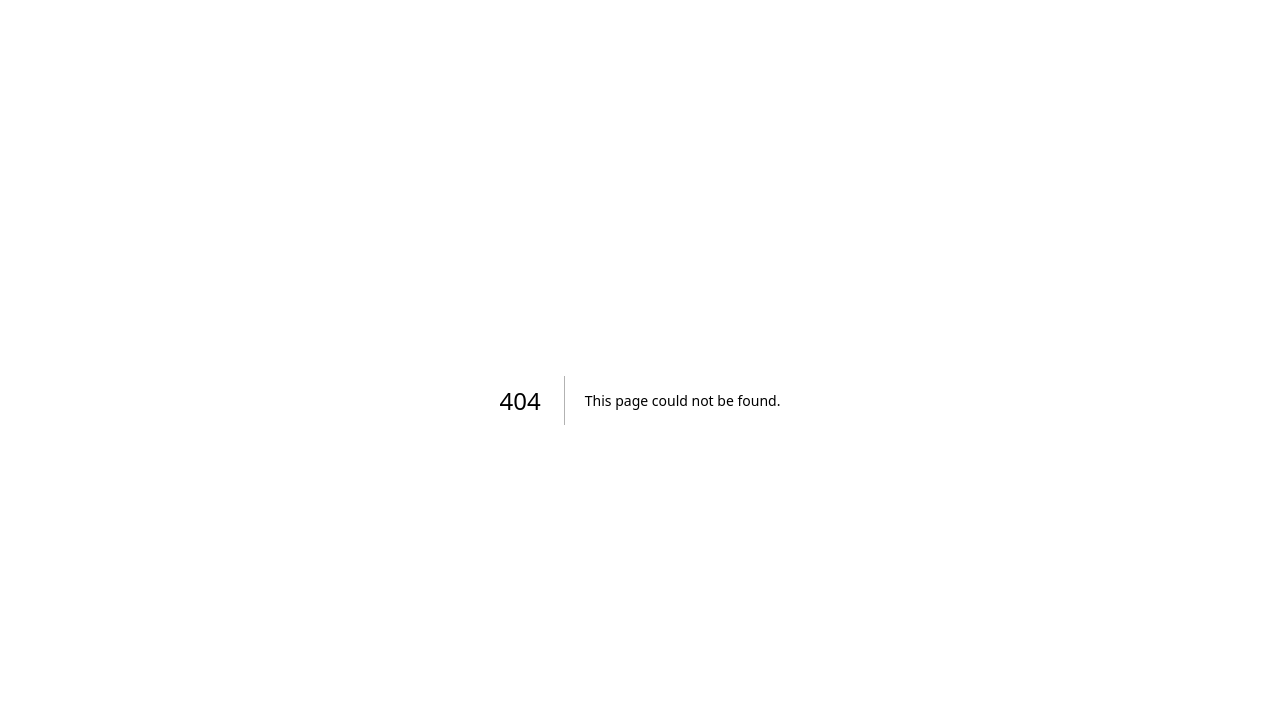
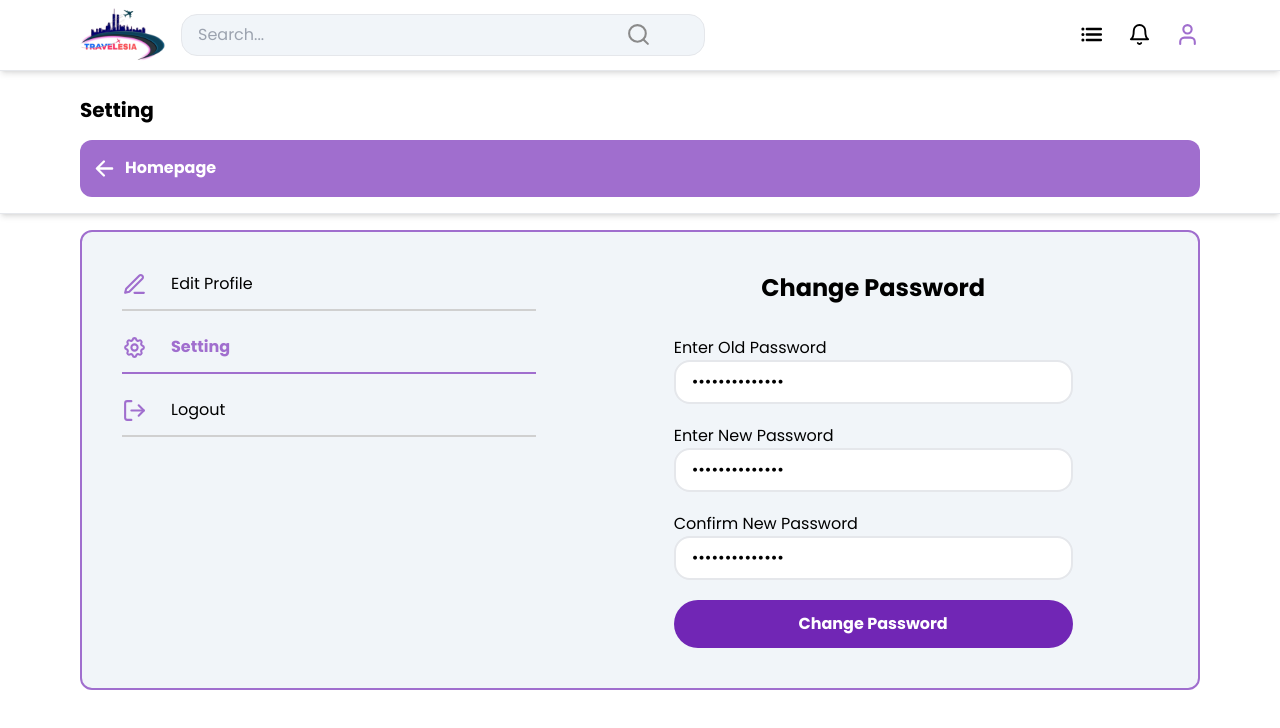
Before and after one commit to arfindwio/Travelesia-FE, a Next.js app: page /account/setting in a window 1280 px wide. Before the commit this address had no page. Shown: the top 728 px of the page. Built offline with nearby package versions, Linux system fonts and the light colour scheme.

Commit message:
feat: add setting page

```diff
--- /dev/null
+++ b/src/app/account/setting/page.tsx
@@ -0,0 +1,45 @@
+import Image from "next/image";
+
+// Components
+import Navbar from "@/components/Navbar";
+import Topbar from "@/components/Topbar";
+import SidebarAccount from "@/components/Sidebar/SidebarAccount";
+
+// Icons
+import { IoImageOutline } from "react-icons/io5";
+
+const Profile = () => {
+  return (
+    <>
+      <Navbar />
+      <Topbar />
+      <div className="mt-4 px-20">
+        <div className="flex w-full justify-between gap-6 rounded-xl border-2 border-primary-3 bg-slate-100 p-10">
+          <div className="flex w-[40%] flex-col gap-6">
+            <SidebarAccount />
+          </div>
+          <div className="w-[55%]">
+            <div className="mx-auto flex w-[70%] flex-col gap-5">
+              <h4 className="mb-3 text-center text-2xl font-bold">Change Password</h4>
+              <div className="flex flex-col">
+                <label htmlFor="oldPassword">Enter Old Password</label>
+                <input type="password" id="oldPassword" value="budi@gmail.com" className="rounded-2xl border-2 px-4 py-2 outline-none focus:border-primary-3" />
+              </div>
+              <div className="flex flex-col">
+                <label htmlFor="newPassword">Enter New Password</label>
+                <input type="password" id="newPassword" value="budi@gmail.com" className="rounded-2xl border-2 px-4 py-2 outline-none focus:border-primary-3" />
+              </div>
+              <div className="flex flex-col">
+                <label htmlFor="confirmNewPassword">Confirm New Password</label>
+                <input type="password" id="confirmNewPassword" value="budi@gmail.com" className="rounded-2xl border-2 px-4 py-2 outline-none focus:border-primary-3" />
+              </div>
+              <button className="rounded-full bg-primary py-3 text-base font-bold text-neutral-5 hover:bg-primary-hover">Change Password</button>
+            </div>
+          </div>
+        </div>
+      </div>
+    </>
+  );
+};
+
+export default Profile;
--- a/src/components/Sidebar/SidebarAccount.tsx
+++ b/src/components/Sidebar/SidebarAccount.tsx
@@ -20,7 +20,7 @@ const SidebarAccount = () => {
         <p className="text-base group-hover:font-semibold">Edit Profile</p>
       </Link>
       <Link
-        href="/account/profile"
+        href="/account/setting"
         className={`${pathName === "/account/setting" ? "border-primary-3 font-bold text-primary-3" : "group font-normal hover:border-primary-3 hover:text-primary-3"} flex gap-6 border-b-2 border-neutral-4 pb-3 `}
       >
         <TbSettings size={25} className="text-primary-3" />
--- a/src/components/Topbar/index.tsx
+++ b/src/components/Topbar/index.tsx
@@ -15,14 +15,15 @@ const Topbar = () => {
 
   let topbarName = "";
   if (pathName === "/history") topbarName = "Payment History";
+  if (pathName === "/notification") topbarName = "Notification";
   if (pathName === "/account/profile") topbarName = "Account Profile";
-  if (pathName === "/notification") topbarName = "Notification";
+  if (pathName === "/account/setting") topbarName = "Setting";
 
   return (
     <div className="flex w-full flex-col gap-4 border-b bg-neutral-5 px-20 pb-4 pt-24 shadow-md">
       <h1 className="text-xl font-bold">{topbarName}</h1>
       <div className="flex items-center justify-between gap-4">
-        <div className={`${pathName === "/account/profile" ? "w-full" : "w-[90%]"} flex items-center rounded-xl bg-primary-3 px-3 py-4 text-neutral-5`}>
+        <div className={`${pathName === "/account/profile" || pathName === "/account/setting" ? "w-full" : "w-[90%]"} flex items-center rounded-xl bg-primary-3 px-3 py-4 text-neutral-5`}>
           <Link href="/" className="flex w-fit">
             <IoArrowBack size={25} />
             <p className="pl-2 text-base font-bold">Homepage</p>
```
